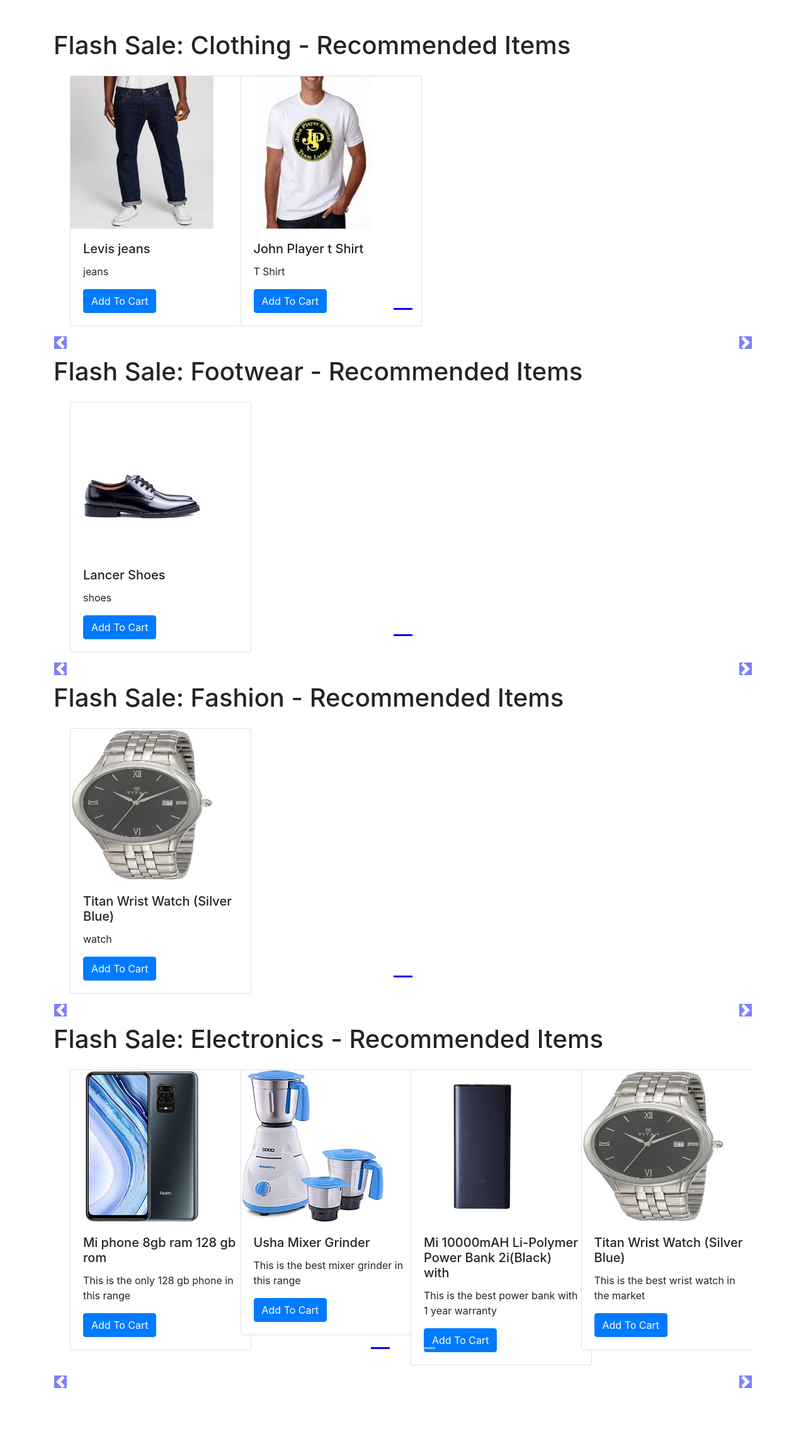
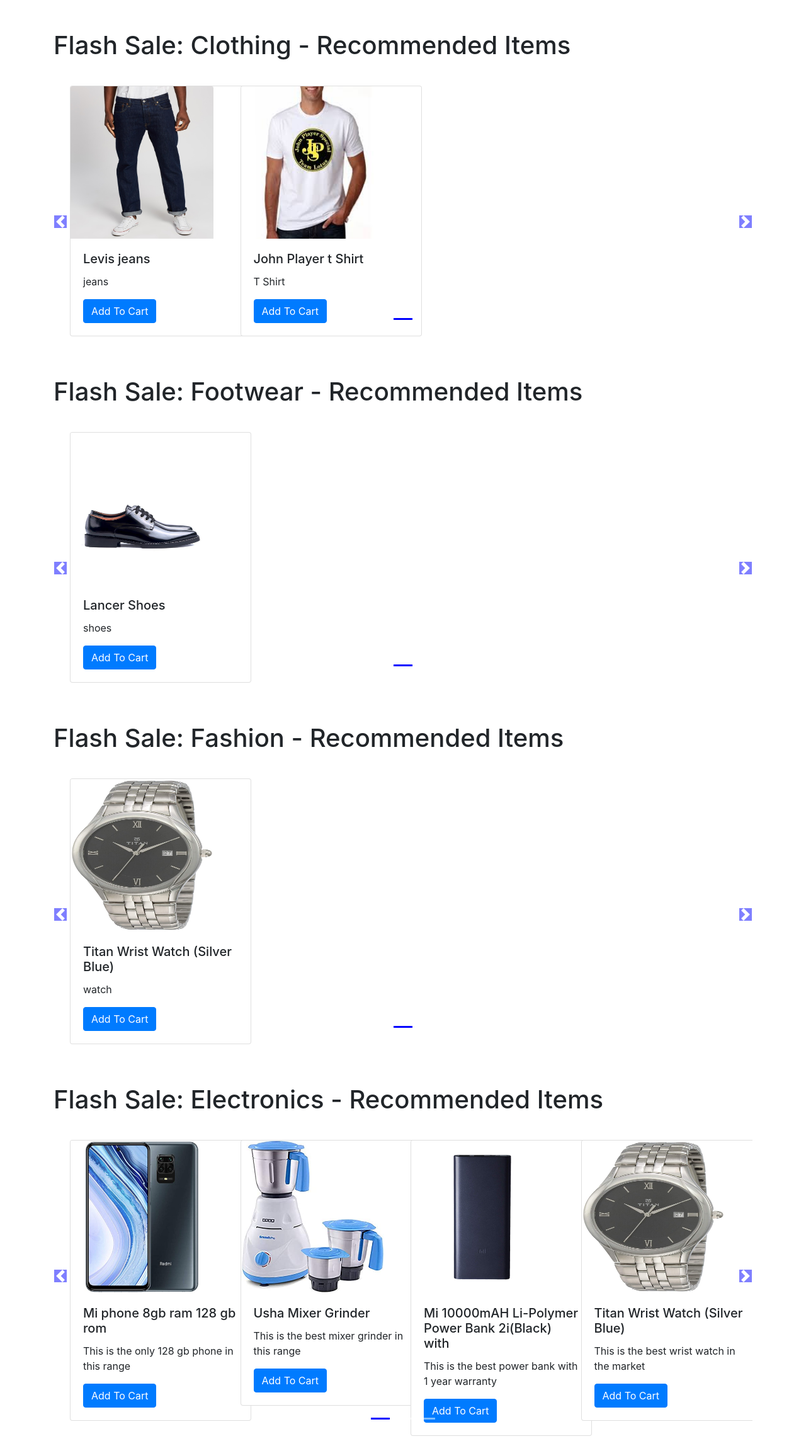
Before and after one commit to alexangria1992/django-awesome-cart, a Django app: page /shop/ in a window 1280 px wide. Shown: the part 56-2352 px from the top of the page at 63% size. Before the commit the page ends 2260 px from the top, so only its background shows below. Run offline with Django 3.2, Linux system fonts and the light colour scheme; data comes from the database, SQL or seed files in the repository; some libraries are stand-ins or nearby versions.

Commit message:
Adding Bootstrap Row & Some CSS

```diff
--- a/shop/templates/shop/index.html
+++ b/shop/templates/shop/index.html
@@ -32,7 +32,8 @@
           .carousel-control-prev,
           .carousel-control-next{
           top: auto;
-bottom: auto;
+          bottom: auto;
+          padding-top: 222px;
           }
            body .no-padding{
            padding-left: 0,
@@ -51,7 +52,8 @@ bottom: auto;
 <!--        slideshow starts here-->
 {% for product, range, nSlides in allProds %}
   <h1 class="my-4 mt-5">Flash Sale: {{product.0.category}} - Recommended Items</h1>
-  <div id="demo{{forloop.counter}}" class="carousel slide my-3" data-ride="carousel">
+  <div class="row">
+  <div id="demo{{forloop.counter}}" class="col carousel slide my-3" data-ride="carousel">
     <ul class="carousel-indicators">
       <li data-target="#demo{{forloop.counter}}" data-slide-to="0" class="active"></li>
 
@@ -88,12 +90,13 @@ bottom: auto;
 </div>
 </div>
     <!-- left and right controls for the slide -->
-    <a class="carousel-control-prev" href="#demo{{forloop.counter}}" data-slide="prev">
+    <a class="carousel-control-prev mr-5" href="#demo{{forloop.counter}}" data-slide="prev">
         <span class="carousel-control-prev-icon"></span>
     </a>
     <a class="carousel-control-next" href="#demo{{forloop.counter}}" data-slide="next">
         <span class="carousel-control-next-icon"></span>
     </a>
+  </div>
     {% endfor %}
 </div>
  {% endblock %}
```
